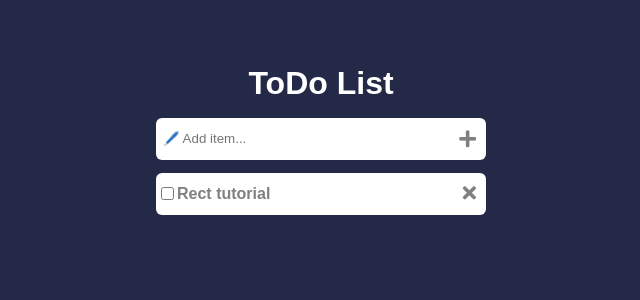
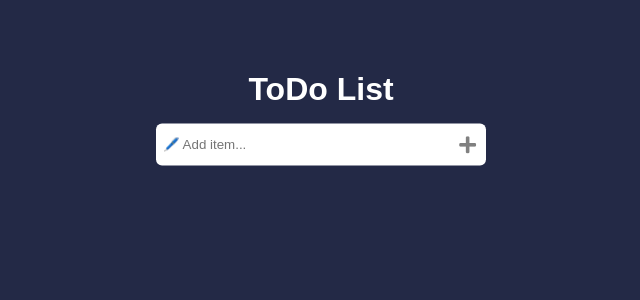
Before and after one commit to ShirazMuhd/React-Todo-App, a React (Create React App) app: page / in a window 1280 px wide. Shown: the top 300 px of the page, without its empty margins (319-959 px from the left). Built offline with nearby package versions, Linux system fonts and the light colour scheme.

Commit message:
toDo prototype completed

```diff
--- a/src/component/Todo.js
+++ b/src/component/Todo.js
@@ -12,22 +12,24 @@ function Todo() {
         <h1>ToDo List</h1>
       </div>
       <div className="input">
-        <input value={toDo} onChange={(e) => setTodo(e.target.value)} type="text" placeholder="🖊️ Add item..." />
-        <i onClick={() => setTodos([...toDos, Todo])} className="fas fa-plus"></i>
+        <input  onChange={(e) => setTodo(e.target.value)} type="text" placeholder="🖊️ Add item..." />
+        <i onClick={() => setTodos([...toDos, toDo])} className="fas fa-plus"></i>
       </div>
       <div className="todos">
         {
-
+          toDos.map((value) => {
+            return (
               <div className="todo">
                 <div className="left">
                   <input type="checkbox" name="" id="" />
-              <p>Rect tutorial</p>
+                  <p>{value}</p>
                 </div>
                 <div className="right">
                   <i className="fas fa-times"></i>
                 </div>
               </div>
-
+            )
+          })
         }
       </div>
     </div>
```
Lines whose indentation alone changed are shown as unchanged.
